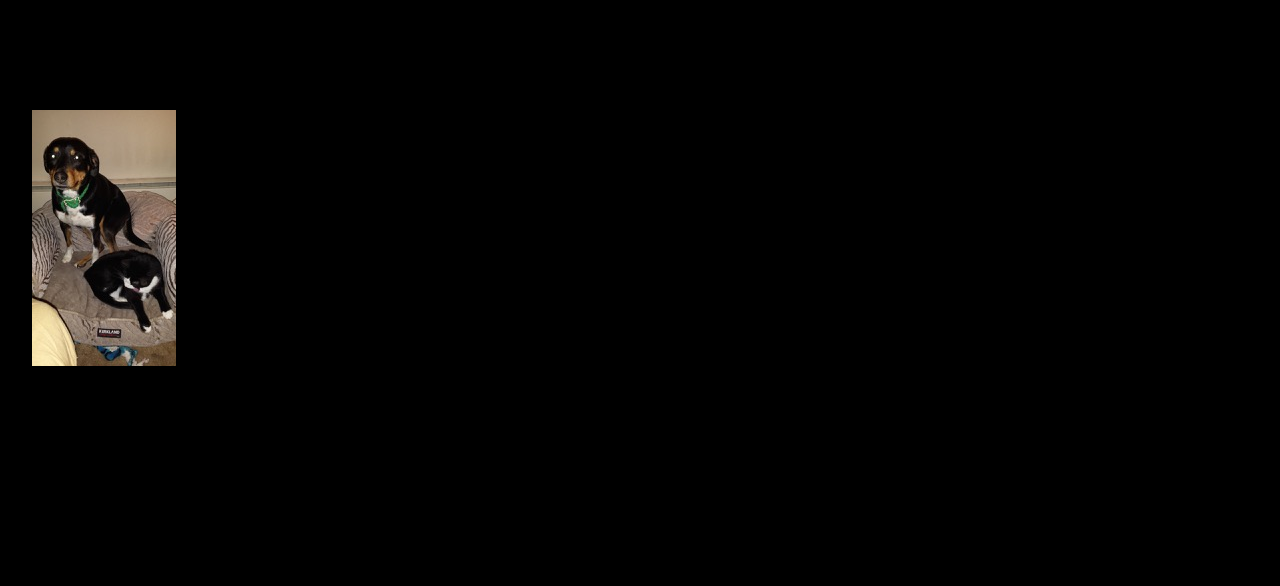
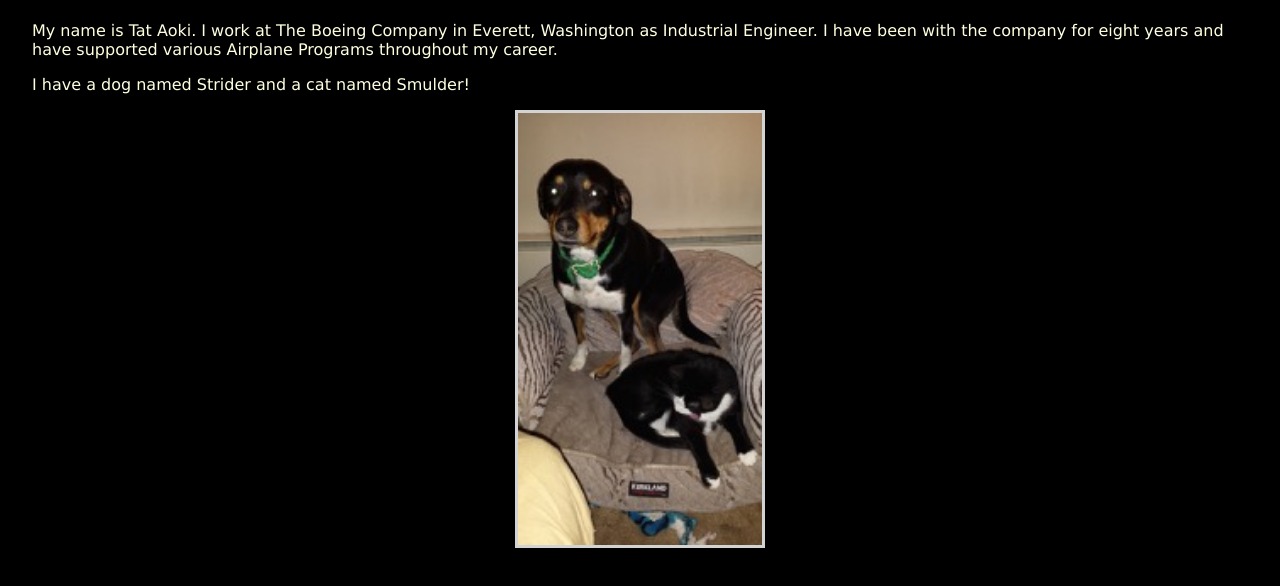
Before and after one commit to tatsuroaoki/portfolio, a plain HTML site: page about-me.html in a window 1280 px wide. Shown: the part 130-716 px from the top of the page. Drawn offline with Linux system fonts and the light colour scheme.

Commit message:
commit adding image-style css

```diff
--- a/styles/my-style.css
+++ b/styles/my-style.css
@@ -41,7 +41,7 @@ nav {
 	padding:0.1rem 0rem 0.1rem 0rem;
 }
 
-.intro-font {
+.article-font {
 	color:lightyellow;
 }
 
@@ -57,3 +57,11 @@ nav {
 .link-font {
 	color:aqua;
 }
+
+.image-style {
+	border-style:solid;
+	border-color: lightgray;
+	display:block;
+	margin:auto;
+	width:20%;
+}
```
